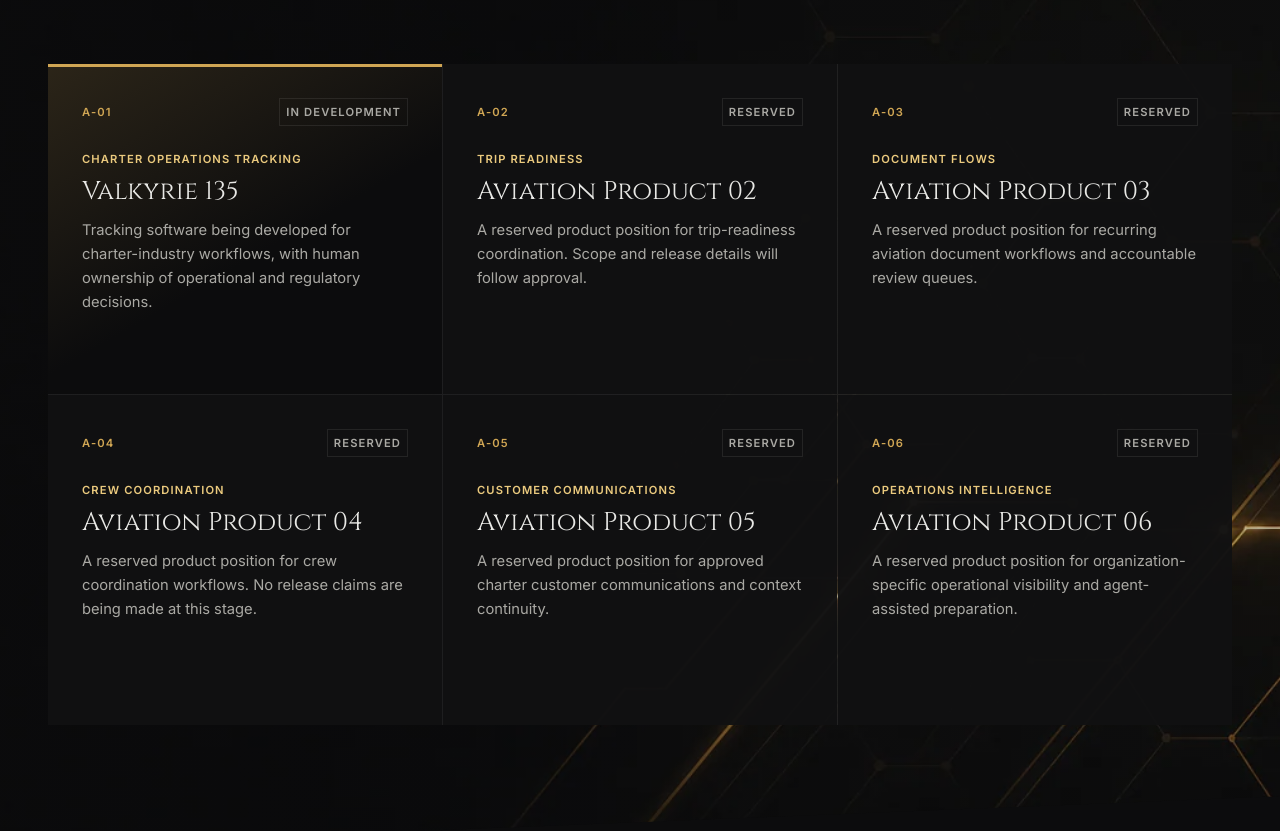
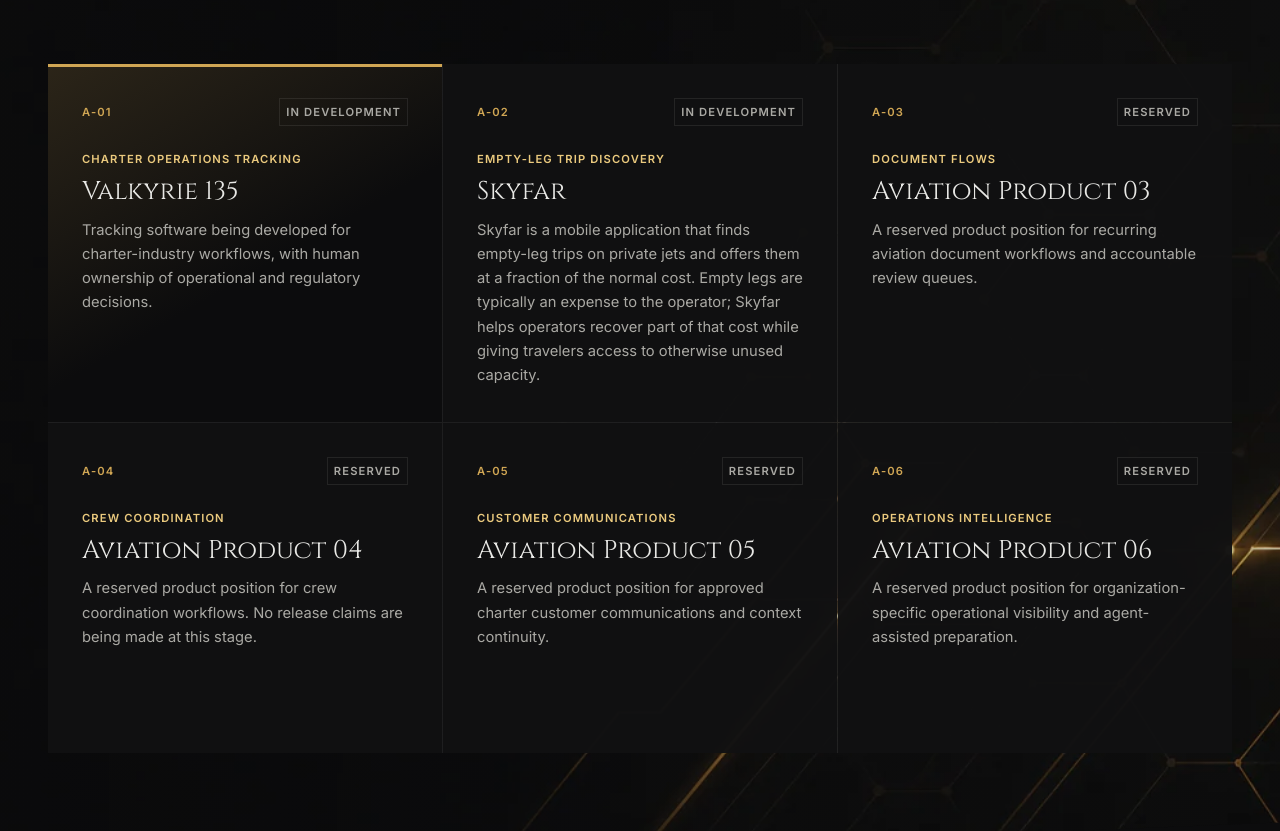
Before and after one commit to drekisolutions/Dreki-solutions-Website, a Next.js app: page /products in a window 1280 px wide. Shown: the part 1888-2719 px from the top of the page. Built offline with nearby package versions, Linux system fonts and the light colour scheme.

Commit message:
Add Skyfar product

```diff
--- a/app/site-data.ts
+++ b/app/site-data.ts
@@ -137,10 +137,10 @@
   },
   {
     index: "A-02",
-    title: "Aviation Product 02",
-    focus: "Trip readiness",
-    status: "Reserved",
-    copy: "A reserved product position for trip-readiness coordination. Scope and release details will follow approval.",
+    title: "Skyfar",
+    focus: "Empty-leg trip discovery",
+    status: "In Development",
+    copy: "Skyfar is a mobile application that finds empty-leg trips on private jets and offers them at a fraction of the normal cost. Empty legs are typically an expense to the operator; Skyfar helps operators recover part of that cost while giving travelers access to otherwise unused capacity.",
   },
   {
     index: "A-03",
```
Also changed, not shown: 1 other file (tests, documents, lock files or other folders).
